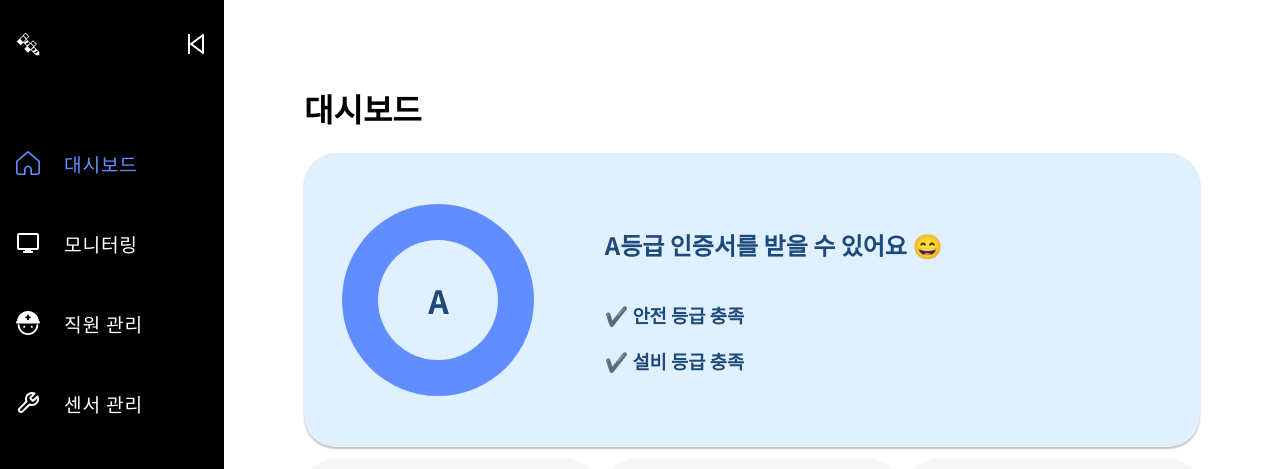
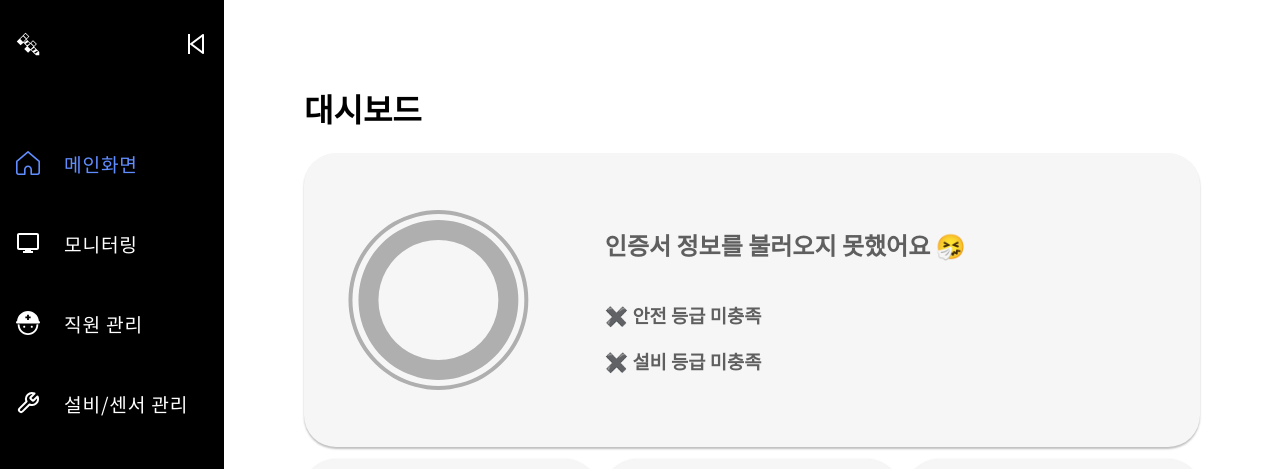
Before and after one commit to Fac2Real/FE, a React (Vite) app: page / in a window 1280 px wide. Shown: the top 469 px of the page. Built offline with nearby package versions, Linux system fonts and the light colour scheme; no server answers.

Commit message:
feat | sprint3 | FRB-75 | 설비관리 기능 추가를 위한 밑작업 | 김예인
- 필요 없는 파일 정리
- recharts 적용
- recharts 테스트 (메인화면 변경)

```diff
--- a/package.json
+++ b/package.json
@@ -17,6 +17,7 @@
     "react": "^19.0.0",
     "react-dom": "^19.0.0",
     "react-router-dom": "^7.5.1",
+    "recharts": "^2.15.3",
     "sockjs-client": "^1.6.1"
   },
   "devDependencies": {
--- a/src/App.jsx
+++ b/src/App.jsx
@@ -6,7 +6,6 @@ import Settings from "./pages/Settings";
 import Monitoring from "./pages/Monitoring";
 import Certification from "./pages/Certifiaction";
 import Safety from "./pages/Safety";
-import Facility from "./pages/Facility";
 import ZoneDetail from "./pages/ZoneDetail";
 import { ToastProvider } from "./contexts/ToastProvider";
 import { useState } from "react";
@@ -25,7 +24,6 @@ export default function App() {
               <Route path="/settings" element={<Settings />} />
               <Route path="/monitoring" element={<Monitoring />} />
               <Route path="/safety" element={<Safety />} />
-              <Route path="/facility" element={<Facility />} />
               <Route path="/certification" element={<Certification />} />
               <Route path="/zone/:zoneId" element={<ZoneDetail />} />
             </Routes>
--- a/src/Sidebar.jsx
+++ b/src/Sidebar.jsx
@@ -102,7 +102,7 @@ export default function Sidebar({ isOpen, setIsOpen }) {
                     currentPage === "Home" ? "current-page" : ""
                   } sidebar-open`}
                 >
-                  대시보드
+                  메인화면
                 </p>
               )}
             </Link>
@@ -168,7 +168,7 @@ export default function Sidebar({ isOpen, setIsOpen }) {
                     currentPage === "Sensor" ? "current-page" : ""
                   } sidebar-open`}
                 >
-                  센서 관리
+                  설비/센서 관리
                 </p>
               )}
             </Link>
--- /dev/null
+++ b/src/components/Equip.jsx
@@ -0,0 +1,15 @@
+export default function Equip() {
+  const equips = [];
+  return (
+    <>
+      <div className="sensorlist">
+        <div className="sensorlist-underbar">설비 목록</div>
+        {equips.length === 0 && <p>등록된 설비가 없습니다</p>}
+      </div>
+      <div className="sensorlist">
+        <div className="sensorlist-underbar">설비 예측</div>
+        {equips.length === 0 && <p>등록된 설비가 없습니다</p>}
+      </div>
+    </>
+  );
+}
--- a/src/components/MainBox.jsx
+++ b/src/components/MainBox.jsx
@@ -1,13 +1,61 @@
 import { useState } from "react";
+import { PieChart, Pie, Sector, ResponsiveContainer } from "recharts";
+
+const renderActiveShape = (props) => {
+  const RADIAN = Math.PI / 180;
+  const {
+    cx,
+    cy,
+    midAngle,
+    innerRadius,
+    outerRadius,
+    startAngle,
+    endAngle,
+    fill,
+    payload,
+  } = props;
+
+  const sin = Math.sin(-RADIAN * midAngle);
+  const cos = Math.cos(-RADIAN * midAngle);
+  const textAnchor = cos >= 0 ? "start" : "end";
+
+  return (
+    <g>
+      <text
+        x={cx}
+        y={cy}
+        dy={8}
+        textAnchor="middle"
+        fill={fill}
+        fontSize="2rem"
+        fontWeight="bold"
+      >
+        {payload.name}
+      </text>
+      <Sector
+        cx={cx}
+        cy={cy}
+        innerRadius={innerRadius}
+        outerRadius={outerRadius}
+        startAngle={startAngle}
+        endAngle={endAngle}
+        fill={fill}
+      />
+      <Sector
+        cx={cx}
+        cy={cy}
+        startAngle={startAngle}
+        endAngle={endAngle}
+        innerRadius={outerRadius + 6}
+        outerRadius={outerRadius + 10}
+        fill={fill}
+      />
+    </g>
+  );
+};
 
 export default function MainBox() {
-  /* 아래 값은 언젠가 받아올 것이다 ... */
-  // const [rank, setRank] = useState(null);
-  // const safetyRank = true;
-  // const facilityRank = true;
-
-  // test :: A등급 예
-  const [rank, setRank] = useState("A");
+  const [rank, setRank] = useState("");
   let safetyRank = true;
   let facilityRank = true;
 
@@ -27,43 +75,45 @@ export default function MainBox() {
       color.textColor = "#658332";
     }
   } else {
-    // rank == null 일 때
     title = "인증서 정보를 불러오지 못했어요 🤧";
     safetyRank = false;
     facilityRank = false;
+    color.boxColor = "var(--box-color)";
+    color.donutColor = "#afafaf";
+    color.textColor = "#5f5f5f";
   }
 
   return (
     <div className="main-box" style={{ backgroundColor: color.boxColor }}>
-      <div>
-        <div
-          className="donut-outer"
-          style={{ backgroundColor: color.donutColor }}
-        >
-          <div
-            className="donut-inner"
-            style={{ backgroundColor: color.boxColor, color: color.textColor }}
-          >
-            {rank ?? "-"}
-          </div>
-        </div>
+      <div className="donut-box">
+        <ResponsiveContainer width="100%" height="100%">
+          <PieChart>
+            <Pie
+              activeIndex={0}
+              activeShape={renderActiveShape}
+              data={[{ name: rank ?? "-", value: 1 }]}
+              cx="50%"
+              cy="50%"
+              innerRadius={60}
+              outerRadius={80}
+              fill={color.donutColor}
+              dataKey="value"
+            />
+          </PieChart>
+        </ResponsiveContainer>
       </div>
       <div style={{ color: color.textColor }}>
         <h2>{title}</h2>
         <div>
           <h3>
             {safetyRank ? "✔️" : "✖️"} 안전 등급{" "}
-            {safetyRank == null
-              ? "로딩 중..."
-              : safetyRank == true
-              ? "충족"
-              : "미충족"}
+            {safetyRank == null ? "로딩 중..." : safetyRank ? "충족" : "미충족"}
           </h3>
           <h3>
             {facilityRank ? "✔️" : "✖️"} 설비 등급{" "}
             {facilityRank == null
               ? "로딩 중..."
-              : facilityRank === true
+              : facilityRank
               ? "충족"
               : "미충족"}
           </h3>
--- a/src/pages/Facility.jsx
+++ /dev/null
@@ -1,7 +0,0 @@
-export default function Facility() {
-  return (
-    <>
-      <h1>설비 관리</h1>
-    </>
-  );
-}
--- a/src/pages/Settings.jsx
+++ b/src/pages/Settings.jsx
@@ -48,7 +48,7 @@ export default function Settings() {
         console.log(res.data.data);
         const list = res.data.data.map((z) => ({
           title: z.zoneName,
-          env_sensor: z.zoneSensorList.map((s) => ({
+          env_sensor: z.envList.map((s) => ({
             name: toKoName(s.sensorType), // 한글 변환
             thres: s.sensorThres,
             margin: s.allowVal, // JSON 내용 확인해서 변경해야댐..
--- a/src/pages/ZoneDetail.jsx
+++ b/src/pages/ZoneDetail.jsx
@@ -7,6 +7,7 @@ import WorkerInfoModal from "../components/modal/WorkerInfoModal";
 import WorkerTable from "../components/WorkerTable";
 import ManagerSetting from "../components/ManagerSetting";
 import { mock_loglist, mock_workers } from "../mock_data/mock_workers";
+import Equip from "../components/Equip";
 
 export default function ZoneDetail() {
   const { zoneId } = useParams();
@@ -17,20 +18,18 @@ export default function ZoneDetail() {
   const [dashboards, setDashboards] = useState({});
   const [loading, setLoading] = useState(true);
   const [error, setError] = useState(null);
-  const [isLogOpen, setLogOpen] = useState(false);
   const bottomRef = useRef(null);
 
   const [refreshLog, setRefreshLog] = useState(0);
   const [logs, setLogs] = useState([]);
   const [refreshWorkers, setRefreshWorkers] = useState(0);
   const [workerList, setWorkerList] = useState([]);
-
+  const [selectedWorkerInfo, setSelectedWorker] = useState();
   const [isOpen, setIsOpen] = useState(false);
   const onClose = () => {
     setSelectedWorker();
     setIsOpen(false);
   };
-  const [selectedWorkerInfo, setSelectedWorker] = useState();
 
   // 2) 모든 useEffect (조건 없이 항상 선언)
   useEffect(() => {
@@ -114,16 +113,14 @@ export default function ZoneDetail() {
   }, [refreshLog]);
 
   // 3) 조건부 렌더링
-  if (loading) return <div>로딩 중…</div>;
-  if (error) return <div>에러 발생: {error}</div>;
+  // if (loading) return <div>로딩 중…</div>;
+  // if (error) return <div>에러 발생: {error}</div>;
 
   return (
     <>
       <WorkerInfoModal
         isOpen={isOpen}
-        onClose={() => {
-          setIsOpen(false);
-        }}
+        onClose={onClose}
         workerInfo={selectedWorkerInfo}
       />
       <h1>{zoneName}</h1>
@@ -131,6 +128,9 @@ export default function ZoneDetail() {
       <div className="box-wrapper">
         <div className="top-box">환경 리포트</div>
         <div className="bottom-box">
+          {loading && <div>로딩 중…</div>}
+          {error && <div>에러 발생: {error}</div>}
+          {!loading && !error && (
             <div className="grafana-wrapper">
               {dashboards &&
                 dashboards.map(({ sensorId, sensorType, iframeUrl }) => (
@@ -149,6 +149,7 @@ export default function ZoneDetail() {
                   </div>
                 ))}
             </div>
+          )}
         </div>
       </div>
       {/* 근무자 현황 :: 스프린트2 */}
@@ -189,7 +190,7 @@ export default function ZoneDetail() {
       <div className="box-wrapper">
         <div className="top-box">설비 현황</div>
         <div className="bottom-box">
-          <p>스프린트3에서 진행 예정</p>
+          <Equip />
         </div>
       </div>
       {/* 시스템 로그 조회 :: 토글해야 호출! */}
--- a/src/styles/style.css
+++ b/src/styles/style.css
@@ -829,32 +829,9 @@ strong.normal {
 
 /* 메인화면 내 인증서 정보 */
 
-.donut-outer {
-  width: 12rem;
-  height: 12rem;
-  border-radius: 50%;
-  background-color: #afafaf;
-  position: relative;
-  margin: 2rem;
-  flex-shrink: 0;
-  display: flex;
-  align-items: center;
-  justify-content: center;
-}
-
-.donut-inner {
-  width: 7.5rem;
-  height: 7.5rem;
-  border-radius: 50%;
-  background-color: var(--box-color);
-  display: flex;
-  align-items: center;
-  justify-content: center;
-  z-index: 2;
-
-  font-size: 200%;
-  font-weight: bold;
-  color: var(--blue);
+.donut-box {
+  align-self: center;
+  justify-self: center;
 }
 
 .table-container {
```
Also changed, not shown: 1 other file (tests, documents, lock files or other folders). Lines whose indentation alone changed are shown as unchanged.
